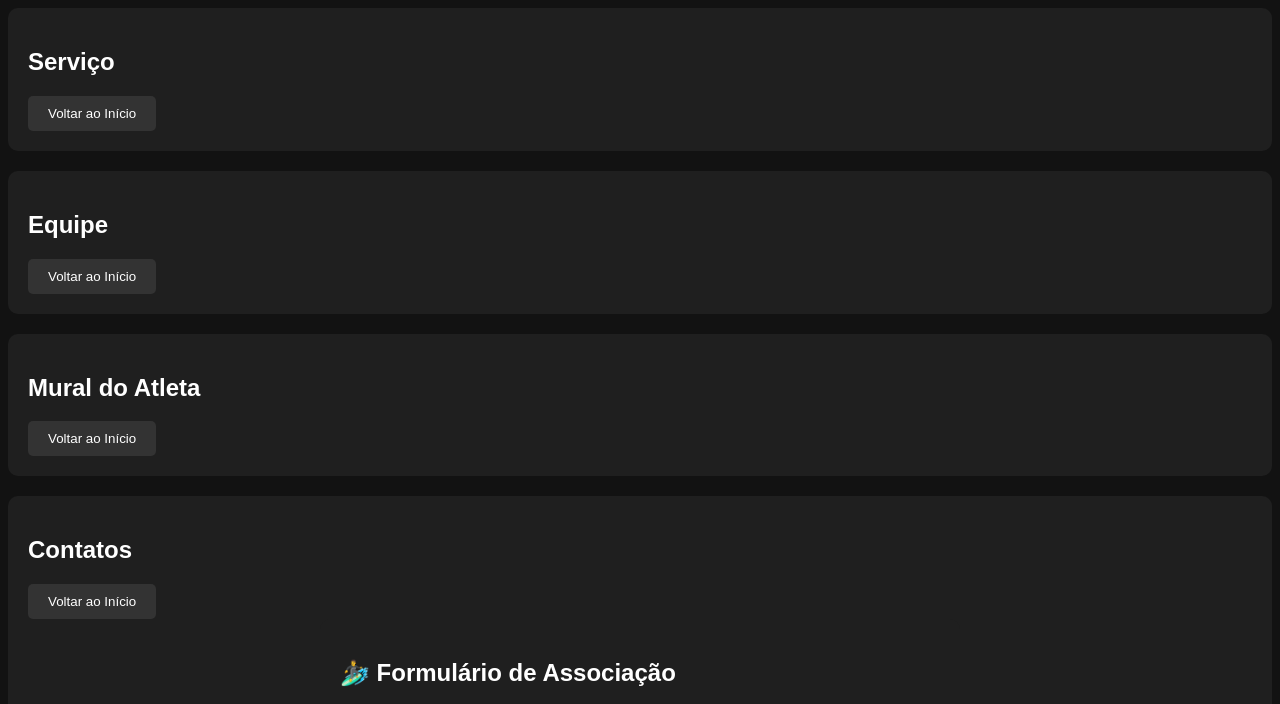
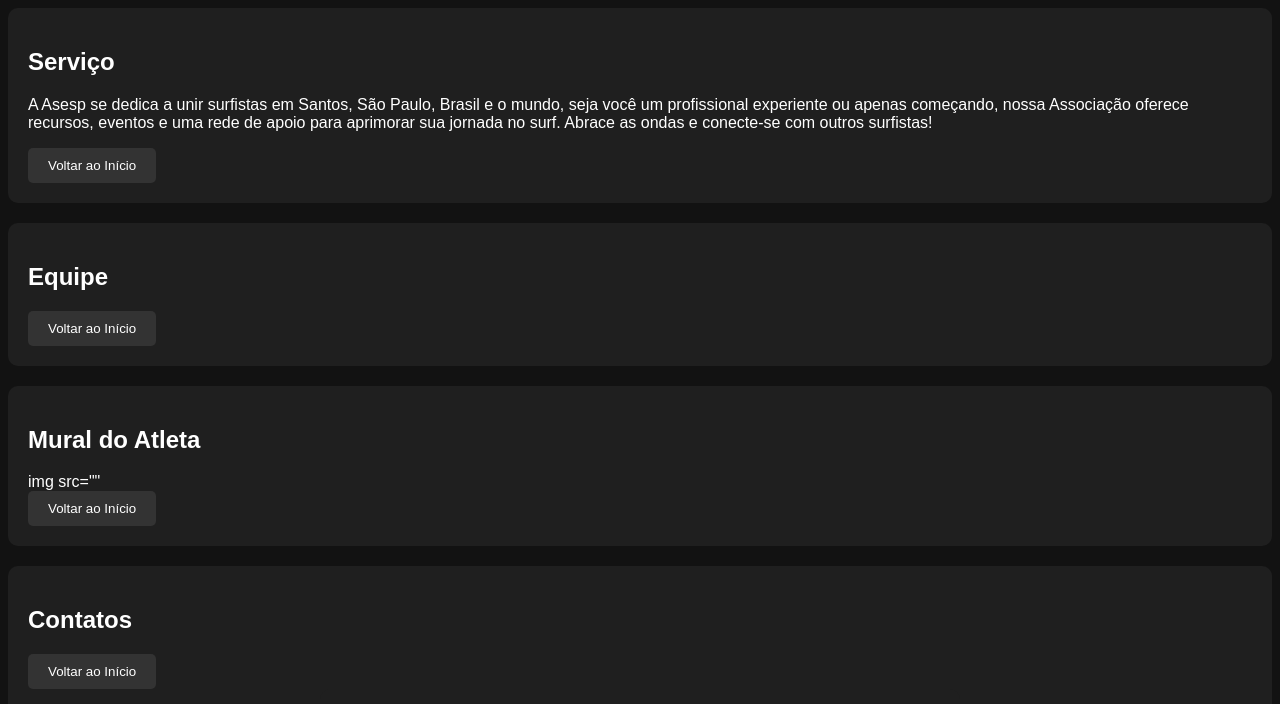
Before and after one commit to diegolimatavaresursini/asesp, a plain HTML site: page index.html in a window 1280 px wide. Shown: the part 340-1044 px from the top of the page. Drawn offline with Linux system fonts and the light colour scheme.

Commit message:
Update index.html

```diff
--- a/index.html
+++ b/index.html
@@ -30,6 +30,7 @@
     <section id="servico">
         <h1>Serviço</h1>
         <div class="carousel"> <!-- Carrossel aqui --> </div>
+        <p>A Asesp se dedica a unir surfistas em Santos, São Paulo, Brasil e o mundo, seja você um profissional experiente ou apenas começando, nossa Associação oferece recursos, eventos e uma rede de apoio para aprimorar sua jornada no surf. Abrace as ondas e conecte-se com outros surfistas!</p>
         <button onclick="scrollToTop()">Voltar ao Início</button>
     </section>
 
@@ -41,7 +42,7 @@
 
     <section id="mural">
         <h1>Mural do Atleta</h1>
-        <div class="carousel"> <!-- Carrossel aqui --> </div>
+        <div class="carousel"> img src=""<!-- Carrossel aqui --> </div>
         <button onclick="scrollToTop()">Voltar ao Início</button>
     </section>
 
```
